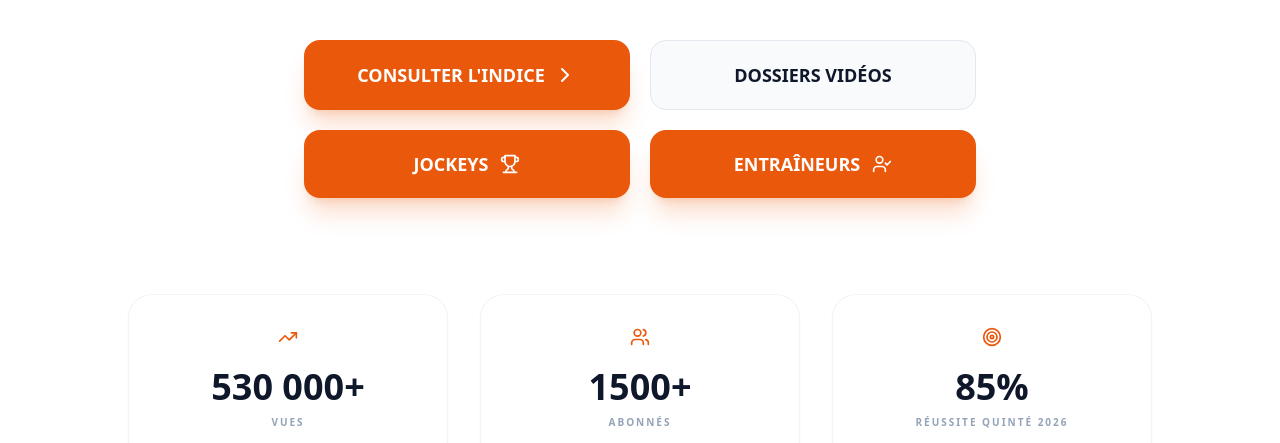
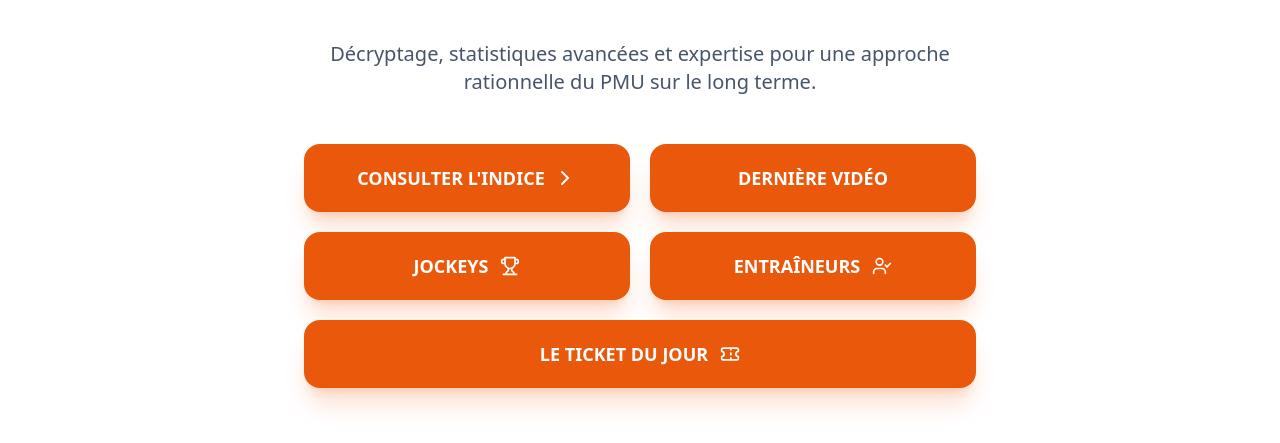
Before and after one commit to RenardTurf/Renard-turf, a React (Vite) app: page / in a window 1280 px wide. Shown: the part 438-881 px from the top of the page. Built offline with nearby package versions, Linux system fonts and the light colour scheme; no server answers.

Commit message:
Refactor footer and enhance navigation buttons
Updated the footer and added new buttons for navigation. Improved the layout and accessibility of the app.

```diff
--- a/src/App.jsx
+++ b/src/App.jsx
@@ -32,6 +32,7 @@
   TRAINERS: "https://docs.google.com/spreadsheets/d/e/2PACX-1vS-gp9qlf4bEk3vMQuOp4WNickKworuWoP0P-Vgr5PtTE5hn-vkJhrC5GD3INH5T0WUbnlLfGtLMtiu/pub?output=csv"
 };
 
+// --- INITIALISATION GOOGLE ANALYTICS ---
 const initGA = (id) => {
   if (typeof window !== 'undefined' && !document.getElementById('google-analytics')) {
     const script1 = document.createElement('script');
@@ -58,6 +59,7 @@
   const [activeLegalModal, setActiveLegalModal] = useState(null);
   const [rankings, setRankings] = useState({ jockeys: [], trainers: [] });
 
+  // --- DATA RPI v2.1 ---
   const horsesData = [
   { "id": 1, "name": "KAHUNA", "rpi": 91.5, "perf": 46.0, "intent": 22.5, "context": 23.0, "tactic": "EXTRA SUR LE PARCOURS (3/3). Corde 6 idéale. Dernière minute chuchotée." },
   { "id": 2, "name": "WATCH HIM", "rpi": 78.4, "perf": 40.0, "intent": 19.5, "context": 18.9, "tactic": "Favori spéculatif. 77% de réussite PSF mais doit rassurer sur la fraîcheur." },
@@ -176,23 +178,33 @@
           <h1 className="text-5xl md:text-8xl font-black mb-8 bg-clip-text text-transparent bg-gradient-to-b from-slate-900 to-slate-600 leading-none tracking-tighter uppercase italic">
             L'Information <span className="text-orange-600">Data</span><br />au service du Turf.
           </h1>
+          <p className="text-slate-600 text-lg md:text-xl max-w-2xl mx-auto mb-12 font-medium leading-relaxed">
+            Décryptage, statistiques avancées et expertise pour une approche rationnelle du PMU sur le long terme.
+          </p>
 
           <div className="flex flex-col gap-5 justify-center items-center w-full max-w-2xl px-6 md:px-0">
             <div className="flex flex-col sm:flex-row gap-5 w-full">
               <a href="#rpi-tool" className="w-full sm:w-1/2 bg-orange-600 hover:bg-orange-700 text-white px-10 py-5 rounded-2xl font-black text-lg flex items-center justify-center gap-2 transition-all shadow-xl shadow-orange-600/20 group uppercase">
                 CONSULTER L'INDICE <ChevronRight className="w-6 h-6 group-hover:translate-x-1 transition-transform" />
               </a>
-              <a href="#youtube" className="w-full sm:w-1/2 bg-slate-50 hover:bg-slate-100 border border-slate-200 px-10 py-5 rounded-2xl font-black text-lg transition-all text-center uppercase text-slate-900 flex items-center justify-center">
-                DOSSIERS VIDÉOS
+              <a href="#youtube" className="w-full sm:w-1/2 bg-orange-600 hover:bg-orange-700 text-white px-10 py-5 rounded-2xl font-black text-lg transition-all text-center uppercase shadow-xl shadow-orange-600/20 flex items-center justify-center">
+                DERNIÈRE VIDÉO
               </a>
             </div>
-            {/* NOUVEAUX BOUTONS REDIRECTION FLUIDE */}
+
             <div className="flex flex-col sm:flex-row gap-5 w-full">
               <a href="#rankings" className="w-full sm:w-1/2 bg-orange-600 hover:bg-orange-700 text-white px-10 py-5 rounded-2xl font-black text-lg flex items-center justify-center gap-3 transition-all shadow-xl shadow-orange-600/20 group uppercase">
                 JOCKEYS <Trophy className="w-5 h-5" />
               </a>
               <a href="#rankings" className="w-full sm:w-1/2 bg-orange-600 hover:bg-orange-700 text-white px-10 py-5 rounded-2xl font-black text-lg flex items-center justify-center gap-3 transition-all shadow-xl shadow-orange-600/20 group uppercase">
                 ENTRAÎNEURS <UserCheck className="w-5 h-5" />
+              </a>
+            </div>
+
+            {/* BOUTON TICKET DU JOUR AJOUTÉ */}
+            <div className="w-full">
+              <a href="#ticket" className="w-full bg-orange-600 hover:bg-orange-700 text-white px-10 py-5 rounded-2xl font-black text-lg flex items-center justify-center gap-3 transition-all shadow-xl shadow-orange-600/20 group uppercase">
+                LE TICKET DU JOUR <Ticket className="w-5 h-5" />
               </a>
             </div>
           </div>
@@ -247,7 +259,7 @@
         </div>
       </section>
 
-      {/* SECTION CLASSEMENTS (RÉINTÉGRÉE POUR DÉFILEMENT FLUIDE) */}
+      {/* SECTION CLASSEMENTS */}
       <section id="rankings" className="py-24 px-6 bg-white flex flex-col items-center border-b border-slate-100 scroll-mt-20">
         <div className="container mx-auto max-w-6xl">
           <div className="flex flex-col md:flex-row justify-between items-end mb-12 gap-6">
@@ -307,7 +319,7 @@
       </section>
 
       {/* SECTION TICKET DU JOUR */}
-      <section id="ticket" className="py-24 px-6 bg-white flex flex-col items-center">
+      <section id="ticket" className="py-24 px-6 bg-white flex flex-col items-center scroll-mt-20">
         <div className="container mx-auto max-w-4xl text-center">
           <div className="mb-12 flex flex-col items-center">
              <div className="inline-flex items-center gap-3 bg-orange-600/10 text-orange-600 px-6 py-2 rounded-full border border-orange-500/20 mb-6 font-black uppercase text-xs italic tracking-widest leading-none">Analyse Quinté</div>
@@ -343,14 +355,33 @@
       </section>
 
       {/* FOOTER */}
-      <footer className="bg-white border-t border-slate-100 py-20 text-center px-6">
-        <span className="text-2xl font-black italic uppercase text-slate-900">RENARD<span className="text-orange-600">TURF</span></span>
-        <div className="bg-yellow-400 text-slate-900 p-4 rounded-xl max-w-4xl mx-auto my-10 font-black uppercase text-[10px] tracking-widest flex flex-col md:flex-row items-center justify-center gap-4">
+      <footer className="bg-white border-t border-slate-100 py-20 text-center px-6 flex flex-col items-center">
+        <span className="text-2xl font-black tracking-tighter text-slate-900 uppercase italic block mb-8">RENARD<span className="text-orange-600">TURF</span></span>
+
+        <div className="bg-yellow-400 text-slate-900 p-4 rounded-xl max-w-4xl mx-auto mb-8 w-full font-black uppercase text-[10px] md:text-xs tracking-widest flex flex-col md:flex-row items-center justify-center gap-4 shadow-sm">
            <span>🔞 INTERDIT AUX MOINS DE 18 ANS</span>
-           <span className="hidden md:block">|</span>
-           <span>09 74 75 13 13</span>
+           <span className="hidden md:block text-yellow-600">|</span>
+           <span>JOUEZ AVEC MODÉRATION : 09 74 75 13 13</span>
         </div>
-        <p className="text-slate-300 text-[10px] font-black uppercase tracking-[0.4em] italic leading-none">© 2026 RENARD TURF - DATA & ANALYSE</p>
+
+        <div className="flex flex-wrap justify-center gap-6 mb-10 text-slate-400 text-[10px] font-bold uppercase tracking-widest">
+           <button onClick={() => setActiveLegalModal('mentions')}>Mentions Légales</button>
+           <button onClick={() => setActiveLegalModal('gaming')}>Jeu Responsable</button>
+        </div>
+
+        <p className="text-slate-300 text-[10px] font-black uppercase tracking-[0.5em] text-center italic">
+          © 2026 RENARD TURF - RÉDACTION & ANALYSE DATA
+        </p>
+
+        {activeLegalModal && (
+          <div className="fixed inset-0 z-[100] flex items-center justify-center p-6 backdrop-blur-md bg-slate-900/40">
+            <div className="bg-white w-full max-w-2xl rounded-[2.5rem] p-10 relative text-left shadow-2xl">
+              <button onClick={() => setActiveLegalModal(null)} className="absolute top-6 right-6 font-black uppercase text-xs">Fermer [X]</button>
+              <h3 className="text-2xl font-black uppercase italic mb-6">{activeLegalModal === 'mentions' ? 'Mentions Légales' : 'Charte Jeu Responsable'}</h3>
+              <p className="text-slate-500 text-xs leading-relaxed italic">RenardTurf est un média indépendant d'analyse hippique. Nous ne sommes pas un opérateur de jeux. Jouez avec modération.</p>
+            </div>
+          </div>
+        )}
       </footer>
     </div>
   );
```
